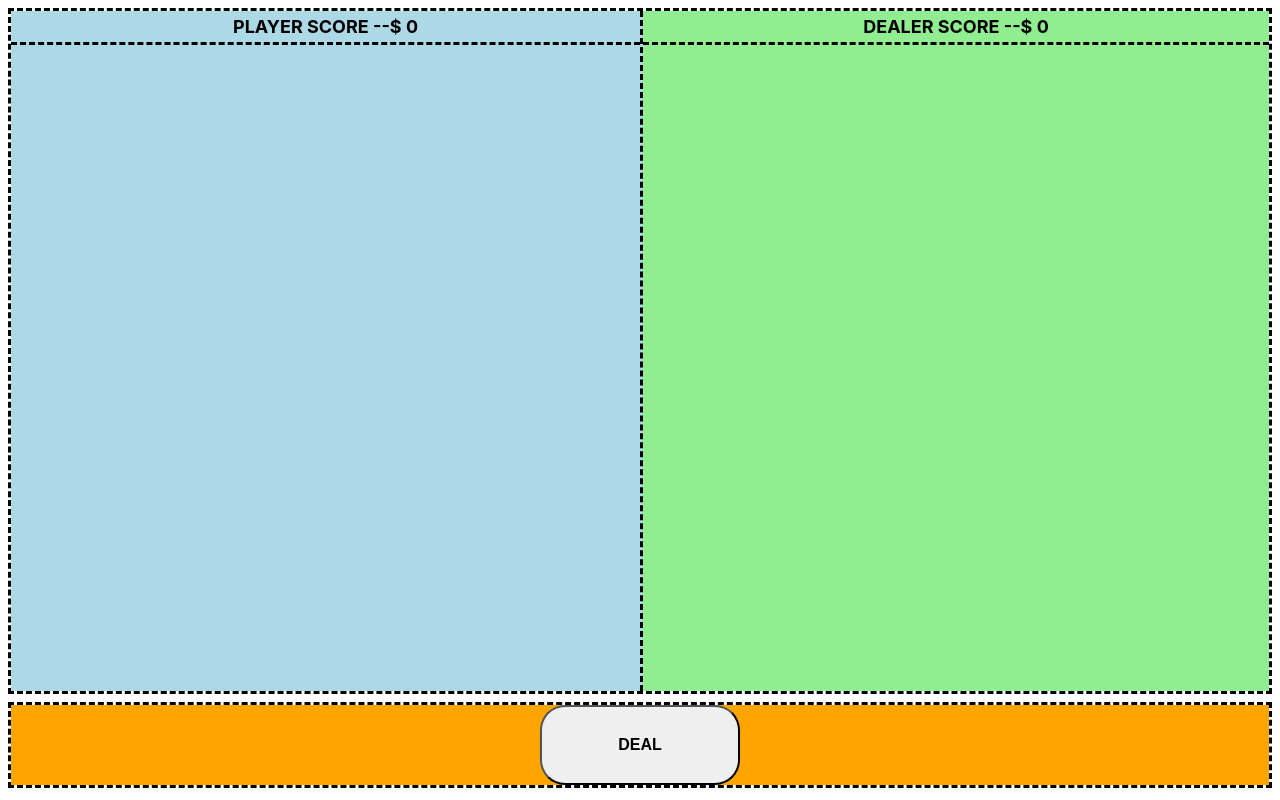
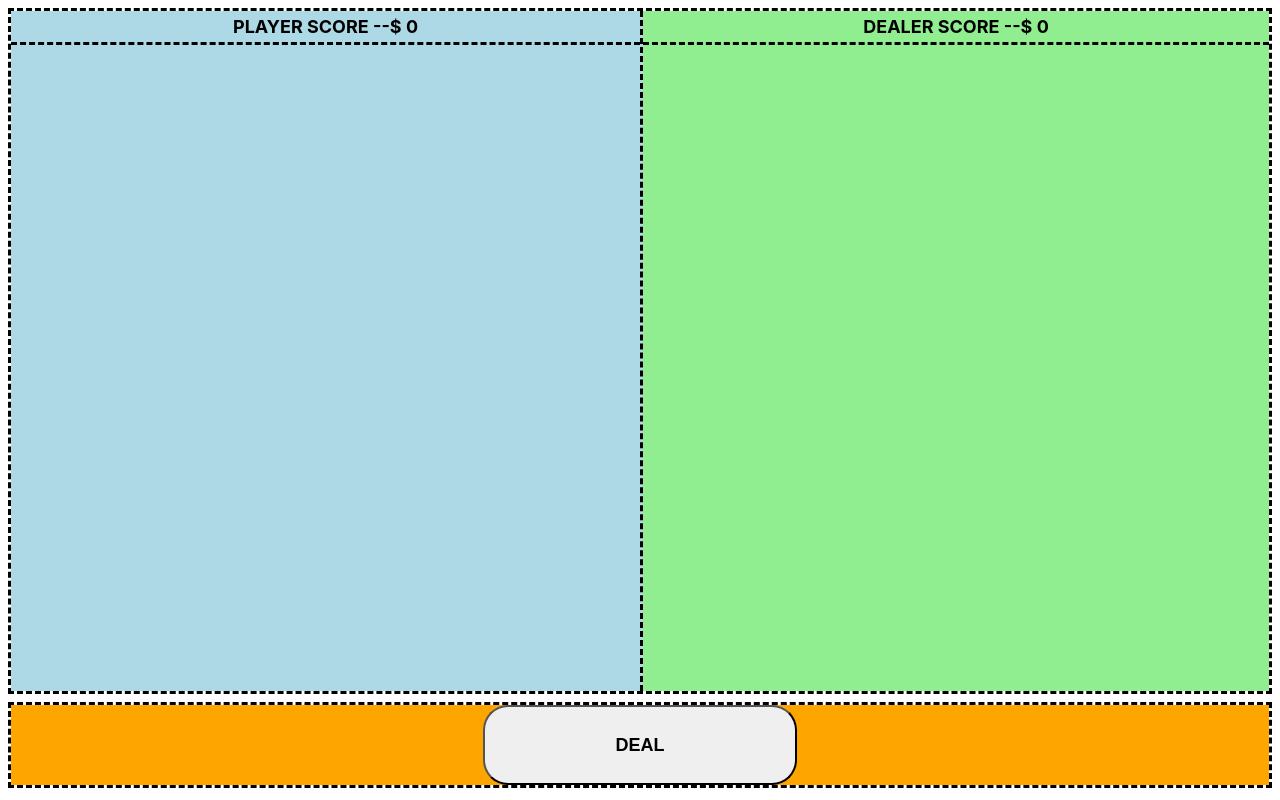
Before and after one commit to LikeFroyo/LikeFroyo.github.io, a plain HTML site: page index.html in a window 1280 px wide. Drawn offline with Linux system fonts and the light colour scheme.

Commit message:
again buttons

```diff
--- a/BlackJack.css
+++ b/BlackJack.css
@@ -93,9 +93,9 @@ body{
 }
 input{
     font-weight: bold;
-    font-size: medium;
-    width: 25vh;
-    height: 10vh;
+    font-size: 100%;
+    width: 25%;
+    height: 100%;
     display: inline-block;
     border-radius: 25px;
 }
```
